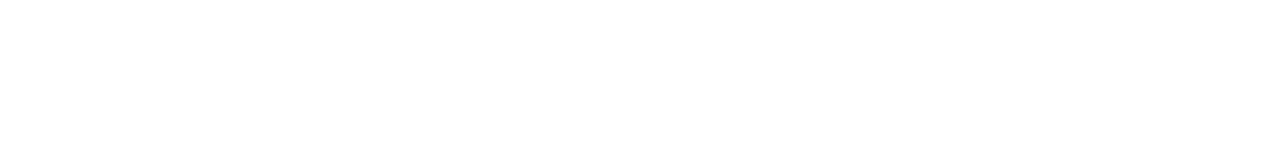
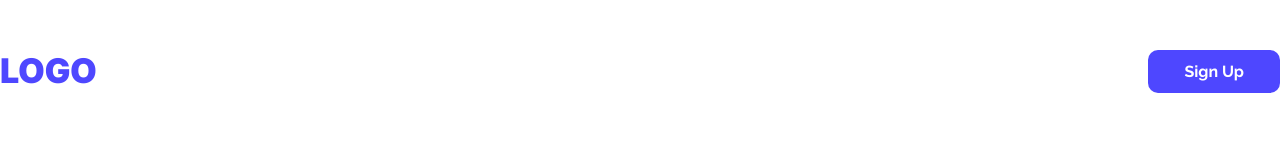
Before and after one commit to AsifAlishishir/PROGRAMMING-HERO-ASSIGNMENT-01, a plain HTML site: page index.html in a window 1280 px wide. Drawn offline with Linux system fonts and the light colour scheme.

Commit message:
added the nav bar

```diff
--- a/index.html
+++ b/index.html
@@ -15,7 +15,14 @@
 </head>
 
 <body>
-    <header></header>
+    <header>
+        <nav>
+            <div class="nav-content">
+                <h1 class="Inter">LOGO</h1>
+                <button class="btn-primary Raleway"><a href="#">Sign Up</a></button>
+            </div>
+        </nav>
+    </header>
     <main></main>
     <footer></footer>
 </body>
--- a/styles/style.css
+++ b/styles/style.css
@@ -3,10 +3,46 @@
     margin: 0;
 }
 
-.inter{
+/* shared styles */
+
+.Inter{
     font-family: "Inter", sans-serif;
 }
 
 .Raleway{
     font-family: "Raleway", sans-serif;
 }
+
+.btn-primary{
+    background-color: rgba(78, 71, 255, 1);
+    border: none;
+    border-radius: 10px;
+    padding: 12px 36px;
+    color: #ffffff;
+    font-size: 16px;
+    font-weight: 700;
+}
+
+/* individual styles */
+
+nav{
+    max-width: 1380px;
+    margin: 0px auto;
+}
+.nav-content{
+    display: flex;
+    justify-content: space-between;
+    padding: 50px 0px;
+}
+
+.nav-content h1{
+    color: rgba(78, 71, 255, 1);
+    font-size: 34px;
+    font-weight: 900;
+}
+
+.nav-content button a{
+    text-decoration: none;
+    color: #ffffff;
+
+}
```
